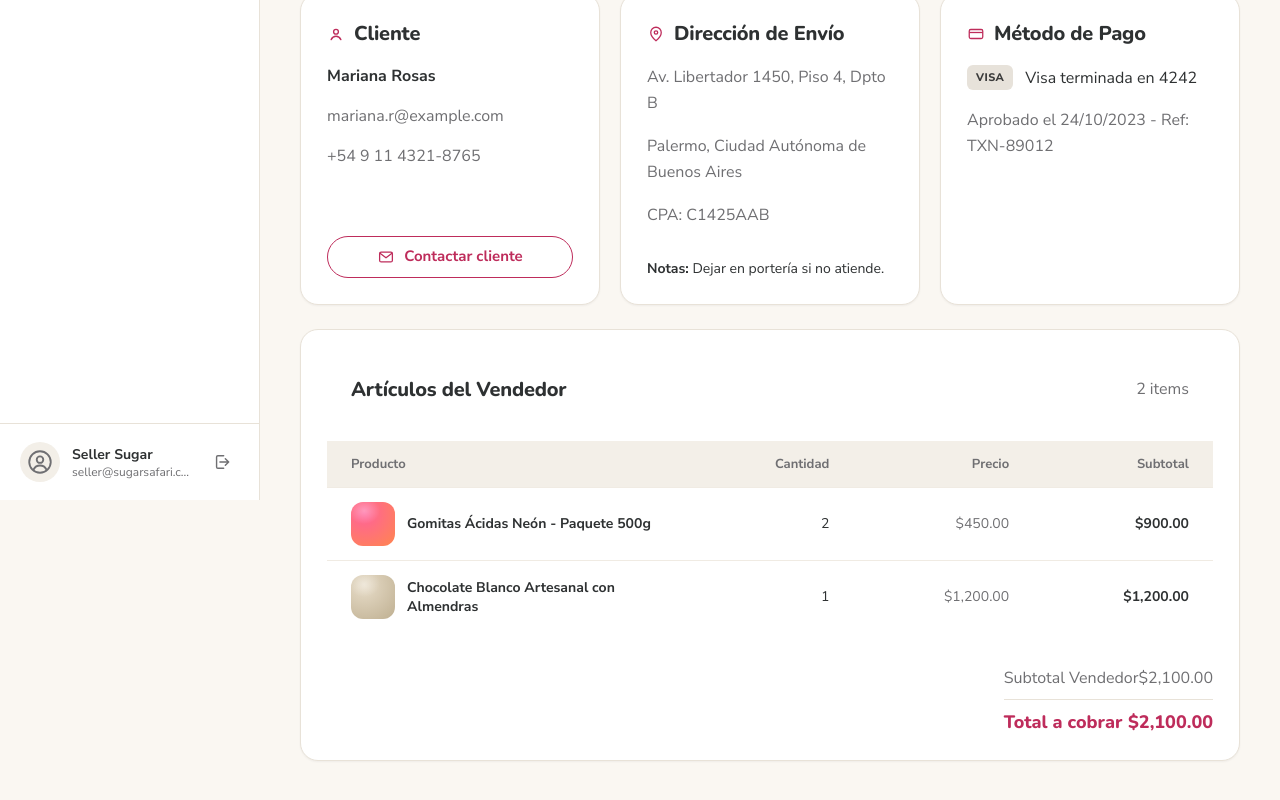
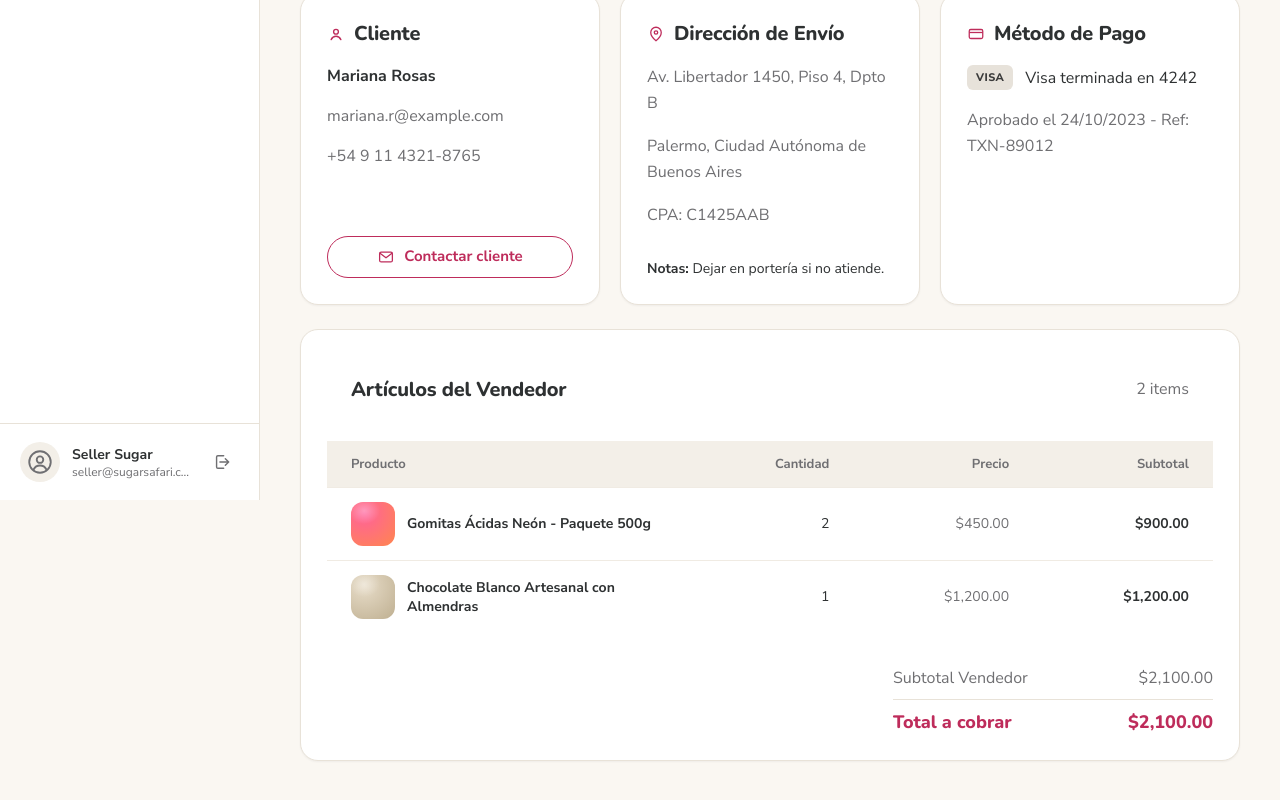
Before and after one commit to MaximoDiNapoli/Aplicaciones-Grupo2-FE, a React (Vite) app: page /vendedor/ventas/1 in a window 1280 px wide. Shown: the part 300-1100 px from the top of the page. Built offline with nearby package versions, Linux system fonts and the light colour scheme.

Commit message:
cambiado spacing entre el subtotal/total de la vista de orden y textos de producto inventario

```diff
--- a/src/pages/seller/SellerProductDetail.jsx
+++ b/src/pages/seller/SellerProductDetail.jsx
@@ -50,7 +50,7 @@ function SellerProductDetail() {
           <section className="form-card">
             <h2 className="form-card__title">Estructura de Precio</h2>
             <div className="spd-line"><span>Precio Base</span><span className="adm-muted" style={{ textDecoration: 'line-through' }}>{formatPrice(p.basePrice)}</span></div>
-            <div className="spd-line"><span>Descuento Mayoreo</span><Pill tone="brand">{p.discount}%</Pill></div>
+            <div className="spd-line"><span>Descuento Mayorista</span><Pill tone="brand">{p.discount}%</Pill></div>
             <div className="spd-line spd-line--final"><span>Precio Final</span><span className="spd-final">{formatPrice(p.finalPrice)}</span></div>
           </section>
           <section className="form-card">
--- a/src/styles/dashboard.css
+++ b/src/styles/dashboard.css
@@ -210,7 +210,7 @@
 .sod-contact { margin-top: auto; }
 .sod-addr { line-height: 1.6; }
 .sod-notes { margin-top: 12px; font-size: 14px; }
-.sod-totals { margin-left: auto; max-width: 320px; margin-top: 16px; display: flex; flex-direction: column; gap: 10px; }
+.sod-totals { margin-left: auto; width: 100%; max-width: 320px; margin-top: 16px; display: flex; flex-direction: column; gap: 10px; }
 .sod-totals > div { display: flex; justify-content: space-between; color: var(--muted); }
 .sod-totals__grand { display: flex; justify-content: space-between; padding-top: 10px; border-top: 1px solid var(--line); }
 .sod-totals__grand span { color: var(--brand); font-family: 'Nunito', sans-serif; font-weight: 800; font-size: 18px; }
```
Also changed, not shown: 1 other file (tests, documents, lock files or other folders).
